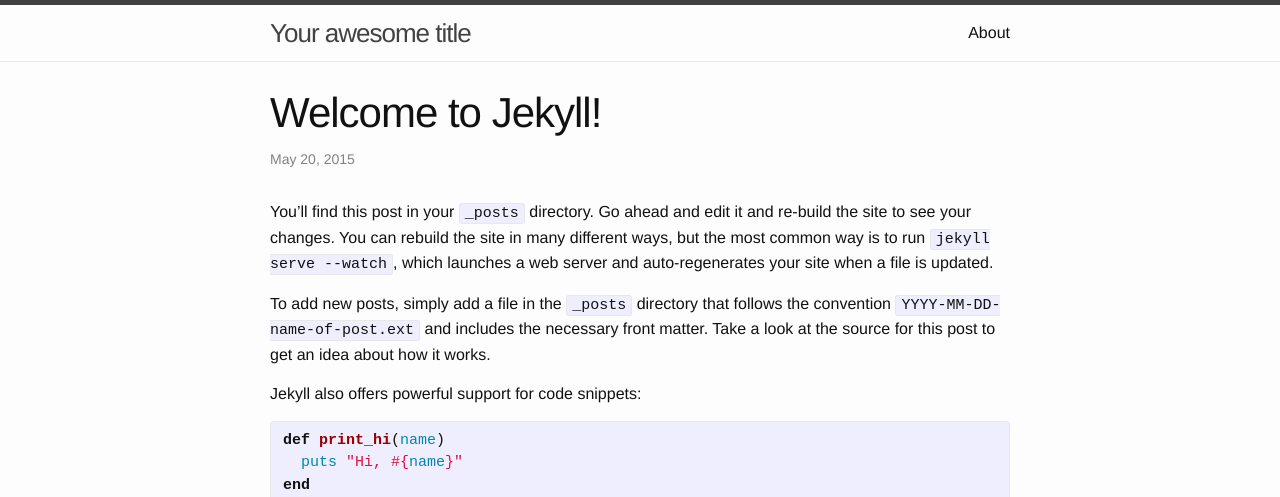
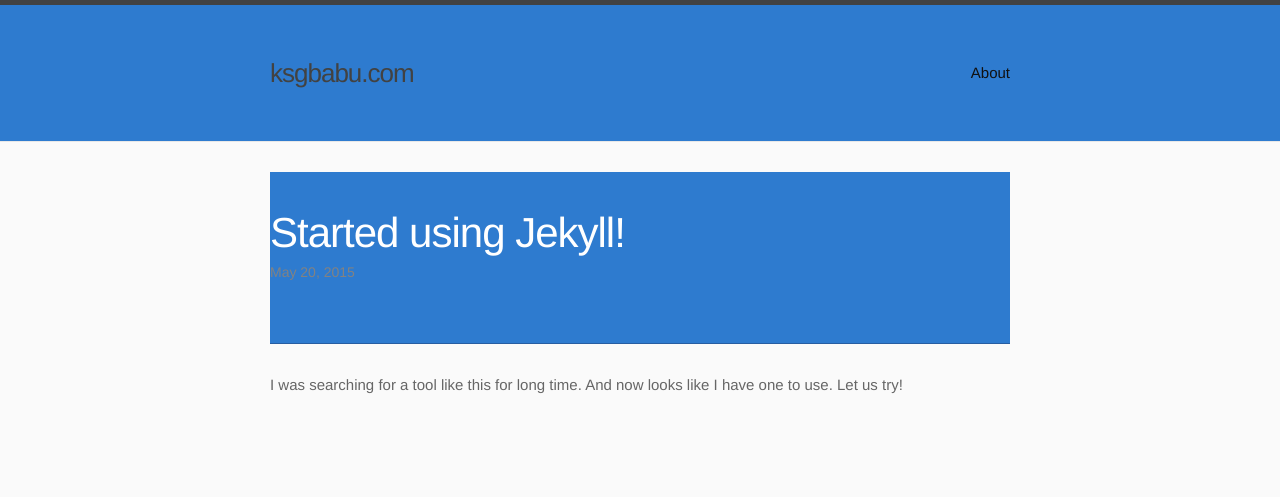
Before and after one commit to ksgbabu/ksgbabu.github.io, a Jekyll site: the page built from _posts/2015-05-20-welcome-to-jekyll.markdown, in a window 1280 px wide. Shown: the top 497 px of the page. Built offline with Jekyll 4.4.1, drawn with Linux system fonts in a browser that asks for light colours; some of the changed text lies outside the part shown; grey boxes are pictures that could not be loaded.

Commit message:
integrated jekyll

```diff
--- a/_config.yml
+++ b/_config.yml
@@ -1,14 +1,12 @@
 # Site settings
-title: Your awesome title
-email: your-email@domain.com
+title: ksgbabu.com
+email: me@ksgbabu.com, giri4it@gmail.com
 description: > # this means to ignore newlines until "baseurl:"
-  Write an awesome description for your new site here. You can edit this
-  line in _config.yml. It will appear in your document head meta (for
-  Google search results) and in your feed.xml site description.
+  writing on what we work is fun and when that mix with the life that becomes hilarious.
 baseurl: "" # the subpath of your site, e.g. /blog/
 url: "http://yourdomain.com" # the base hostname & protocol for your site
-twitter_username: jekyllrb
-github_username:  jekyll
+twitter_username: giri4it
+github_username:  giri4it
 
 # Build settings
 markdown: kramdown
--- a/_includes/head.html
+++ b/_includes/head.html
@@ -7,5 +7,6 @@
     <meta name="description" content="{{ site.description }}">
 
     <link rel="stylesheet" href="{{ "/css/main.css" | prepend: site.baseurl }}">
+    <link rel="stylesheet" href="{{ "/stylesheets/stylesheet.css" | prepend: site.baseurl }}">
     <link rel="canonical" href="{{ page.url | replace:'index.html','' | prepend: site.baseurl | prepend: site.url }}">
 </head>
--- a/_layouts/default.html
+++ b/_layouts/default.html
@@ -14,7 +14,6 @@
     </div>
 
     {% include footer.html %}
-
   </body>
 
 </html>
--- a/_posts/2015-05-20-welcome-to-jekyll.markdown
+++ b/_posts/2015-05-20-welcome-to-jekyll.markdown
@@ -1,25 +1,8 @@
 ---
 layout: post
-title:  "Welcome to Jekyll!"
+title:  "Started using Jekyll!"
 date:   2015-05-20 07:38:54
 categories: jekyll update
 ---
-You’ll find this post in your `_posts` directory. Go ahead and edit it and re-build the site to see your changes. You can rebuild the site in many different ways, but the most common way is to run `jekyll serve --watch`, which launches a web server and auto-regenerates your site when a file is updated.
 
-To add new posts, simply add a file in the `_posts` directory that follows the convention `YYYY-MM-DD-name-of-post.ext` and includes the necessary front matter. Take a look at the source for this post to get an idea about how it works.
-
-Jekyll also offers powerful support for code snippets:
-
-{% highlight ruby %}
-def print_hi(name)
-  puts "Hi, #{name}"
-end
-print_hi('Tom')
-#=> prints 'Hi, Tom' to STDOUT.
-{% endhighlight %}
-
-Check out the [Jekyll docs][jekyll] for more info on how to get the most out of Jekyll. File all bugs/feature requests at [Jekyll’s GitHub repo][jekyll-gh]. If you have questions, you can ask them on [Jekyll’s dedicated Help repository][jekyll-help].
-
-[jekyll]:      http://jekyllrb.com
-[jekyll-gh]:   https://github.com/jekyll/jekyll
-[jekyll-help]: https://github.com/jekyll/jekyll-help
+I was searching for a tool like this for long time.  And now looks like I have one to use.  Let us try!
--- a/index.html
+++ b/index.html
@@ -1,6 +1,11 @@
 ---
 layout: default
 ---
+
+<div id="content-wrapper">
+  <div class="inner clearfix">
+    <section id="main-content">
+      <h3>
 
 	<div class="home">
 
@@ -14,6 +19,7 @@
 	        <h2>
 	          <a class="post-link" href="{{ post.url | prepend: site.baseurl }}">{{ post.title }}</a>
 	        </h2>
+					{{ post.excerpt }}
 	      </li>
 	    {% endfor %}
 	  </ul>
--- a/javascripts/main.js
+++ /dev/null
@@ -1 +0,0 @@
-console.log('This would be the main JS file.');
```
Also changed, not shown: params.json (deleted, +0 -1 lines), README.md (deleted), images/body-bg.jpg (deleted), images/download-button.png (deleted), images/github-button.png (deleted), images/header-bg.jpg (deleted), images/highlight-bg.jpg (deleted), images/sidebar-bg.jpg (deleted). Lines whose indentation alone changed are shown as unchanged.
